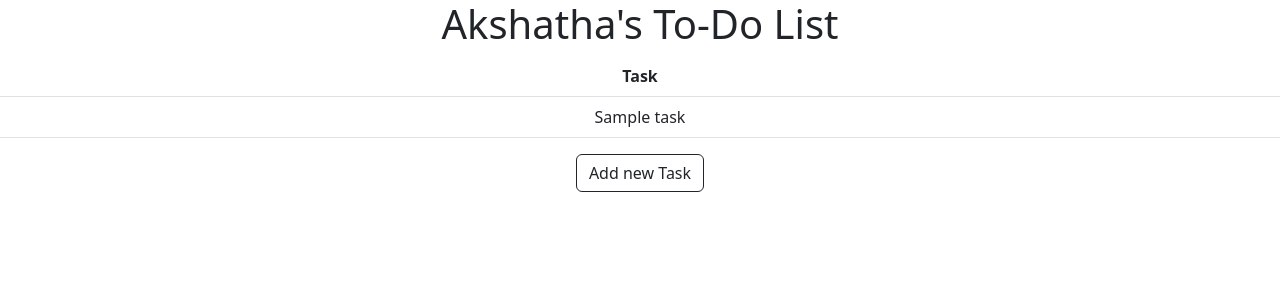
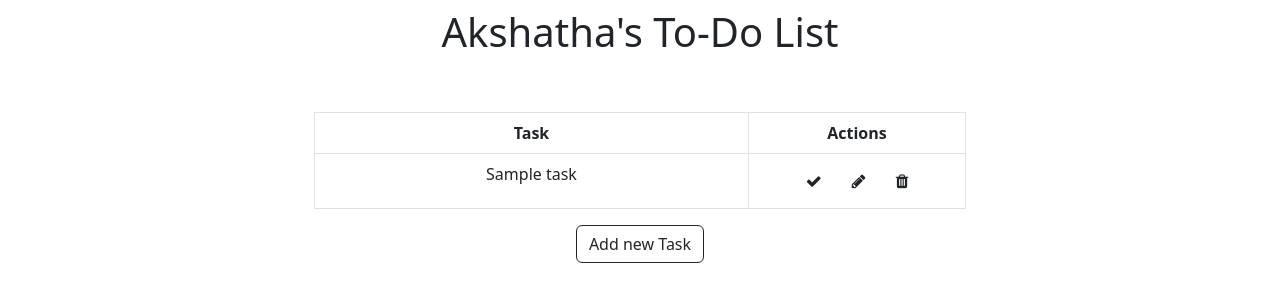
Before and after one commit to AkShAtHaA-L/Flask-to-do-project, a Flask app: template templates/index.html in a window 1280 px wide. Shown: the top 302 px of the page. Run offline with Flask 2, Linux system fonts and the light colour scheme; the template is opened without the code that fills it: most values are stand-ins (such as "Sample title", 1, 10 or a date in 2020).

Commit message:
to-do actions

```diff
--- a/app.py
+++ b/app.py
@@ -7,7 +7,26 @@ TASKS = []
 @app.route("/", methods=['GET','POST'])
 def index():
     if request.method == 'POST':
-        TASKS.append(request.form['new_task'])
+        if 'action' not in request.form:
+            print(request.method)
+
+        if request.form['action'] == 'add_new_task':
+            TASKS.append(request.form['new_task'])
+
+        else:
+            task_id = int(request.form['task_id'])
+            if request.form['action'] == 'Completed':
+                del TASKS[task_id]
+
+            elif request.form['action'] == "Delete":
+                del TASKS[task_id]
+
+            elif request.form['action'] == "edited_task":
+                task_id = int(request.form['task_id'])
+                new_task = request.form['new_task']
+
+                TASKS[task_id] = new_task
+
         return redirect(url_for('index'))
     else:
         return render_template('index.html',
--- a/templates/add-task.html
+++ b/templates/add-task.html
@@ -1,6 +1,6 @@
 <button type="button" class="btn btn-outline-dark" data-bs-toggle="modal" data-bs-target="#addnewtask">Add new Task</button>
 <!-- The Modal -->
-<form action="/" method="post">
+<form action="" method="post">
 <div class="modal" id="addnewtask">
     <div class="modal-dialog">
         <div class="modal-content">
@@ -19,7 +19,7 @@
             <!-- Modal footer -->
             <div class="modal-footer">
                 <button type="button" class="btn btn-secondary" data-bs-dismiss="modal">Close</button>
-                <button type="submit" class="btn btn-primary">Add this task</button>
+                <button type="submit" class="btn btn-primary" name="action" value="add_new_task">Add this task</button>
             </div>
         </div>
     </div>
--- a/templates/bootstrap.html
+++ b/templates/bootstrap.html
@@ -1,2 +1,3 @@
 <link href="https://cdn.jsdelivr.net/npm/bootstrap@5.2.0/dist/css/bootstrap.min.css" rel="stylesheet" integrity="sha384-gH2yIJqKdNHPEq0n4Mqa/HGKIhSkIHeL5AyhkYV8i59U5AR6csBvApHHNl/vI1Bx" crossorigin="anonymous">
 <script src="https://cdn.jsdelivr.net/npm/bootstrap@5.2.3/dist/js/bootstrap.bundle.min.js"></script>
+<link rel="stylesheet" href="https://cdnjs.cloudflare.com/ajax/libs/font-awesome/4.7.0/css/font-awesome.min.css">
--- a/templates/index.html
+++ b/templates/index.html
@@ -8,18 +8,9 @@
         {% include 'bootstrap.html' %}
     </head>
     <body>
-        <div class="col text-center">
+        <div class="col text-center mt-2">
             <h1 class="font-weight-bold">Akshatha's To-Do List</h1>
-            <table class="table">
-                <thead>
-                    <tr>
-                        <th scope="col">Task</th>
-                    </tr>
-                </thead>
-                <tbody>
-                    {% include 'show-task.html' %}
-                </tbody>
-            </table>
+            {% include 'show-task.html' %}
             {% include 'add-task.html' %}
         </div>
     </body>
--- a/templates/show-task.html
+++ b/templates/show-task.html
@@ -1,7 +1,52 @@
+<form id="all_action_form" action="" method="post">
+<div class="row justify-content-center pt-lg-5">
+    <table class="table table-bordered table table-responsive" style="width: 50%;">
+        <thead>
+            <tr>
+                <th scope="col">Task</th>
+                <th scope="col">Actions</th>
+            </tr>
+        </thead>
+        <tbody>
             {% for task in tasks %}
             <tr>
+                <td class="col-8">
+                    {{ task }}
+                </td>
                 <td>
-        {{task}}
+                    <input type="hidden" name="task_id" value="{{ loop.index0 }}">
+                    <button class="btn" type="submit" name="action" value="Completed"><i class="fa fa-solid fa-check"></i></button>
+
+                    <button type="button" class="btn" data-bs-toggle="modal" data-bs-target="#edittask"><i class="fa fa-solid fa-pencil"></i></button>
+                    <!-- The Modal -->
+                        <div class="modal" id="edittask">
+                            <div class="modal-dialog">
+                                <div class="modal-content">
+
+                                    <!-- Modal Header -->
+                                    <div class="modal-header">
+                                    <h4 class="modal-title">Edit this task</h4>
+                                    <button type="button" class="btn-close" data-bs-dismiss="modal"></button>
+                                    </div>
+
+                                    <!-- Modal body -->
+                                    <div class="modal-body">
+                                    <input type="text" name="new_task" value="{{task}}" size="35px">
+                                    </div>
+
+                                    <!-- Modal footer -->
+                                    <div class="modal-footer">
+                                        <button type="button" class="btn btn-secondary" data-bs-dismiss="modal">Close</button>
+                                        <button type="submit" class="btn btn-primary" name="action" value="edited_task">Edit this task</button>
+                                    </div>
+                                </div>
+                            </div>
+                        </div>
+                    <button class="btn" type="submit" name="action" value="Delete"><i class="fa fa-solid fa-trash"></i></button>
                 </td>
             </tr>
             {% endfor %}
+        </tbody>
+    </table>
+</div>
+</form>
```
Lines whose indentation alone changed are shown as unchanged.
